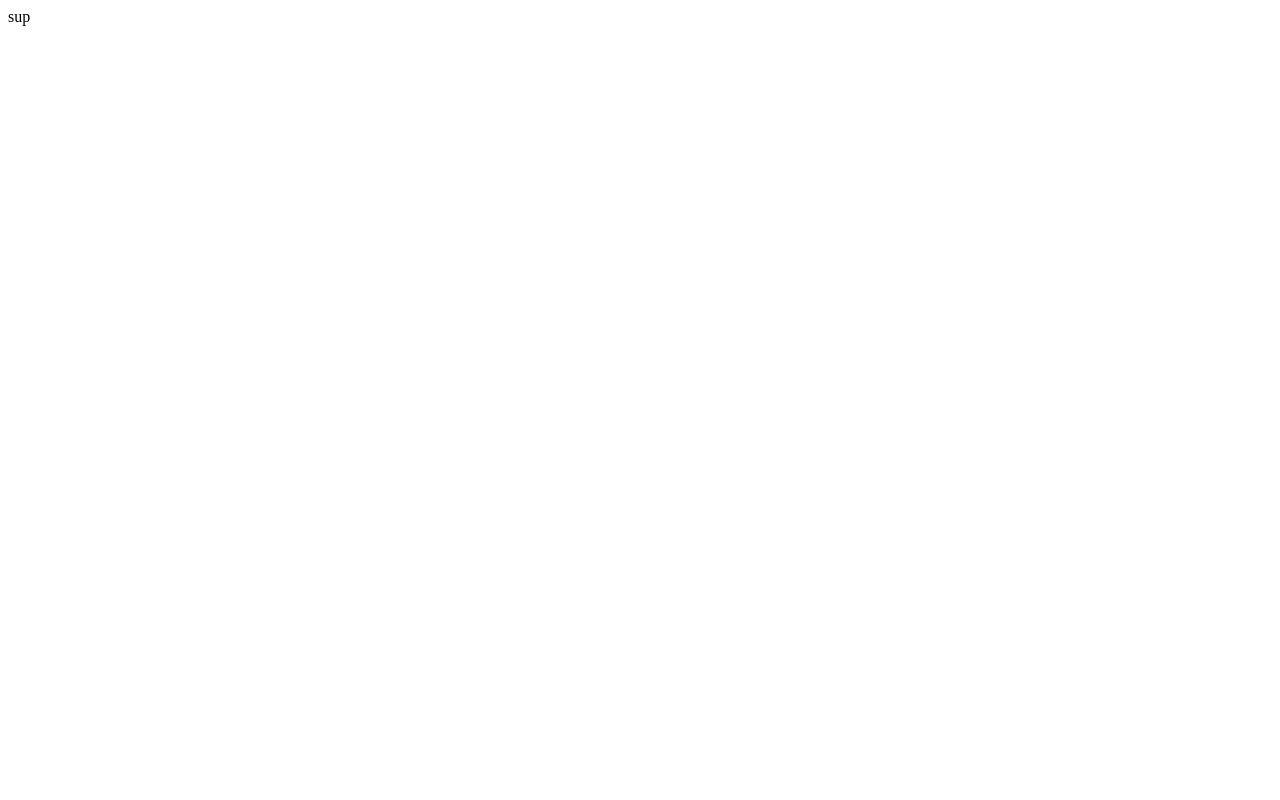
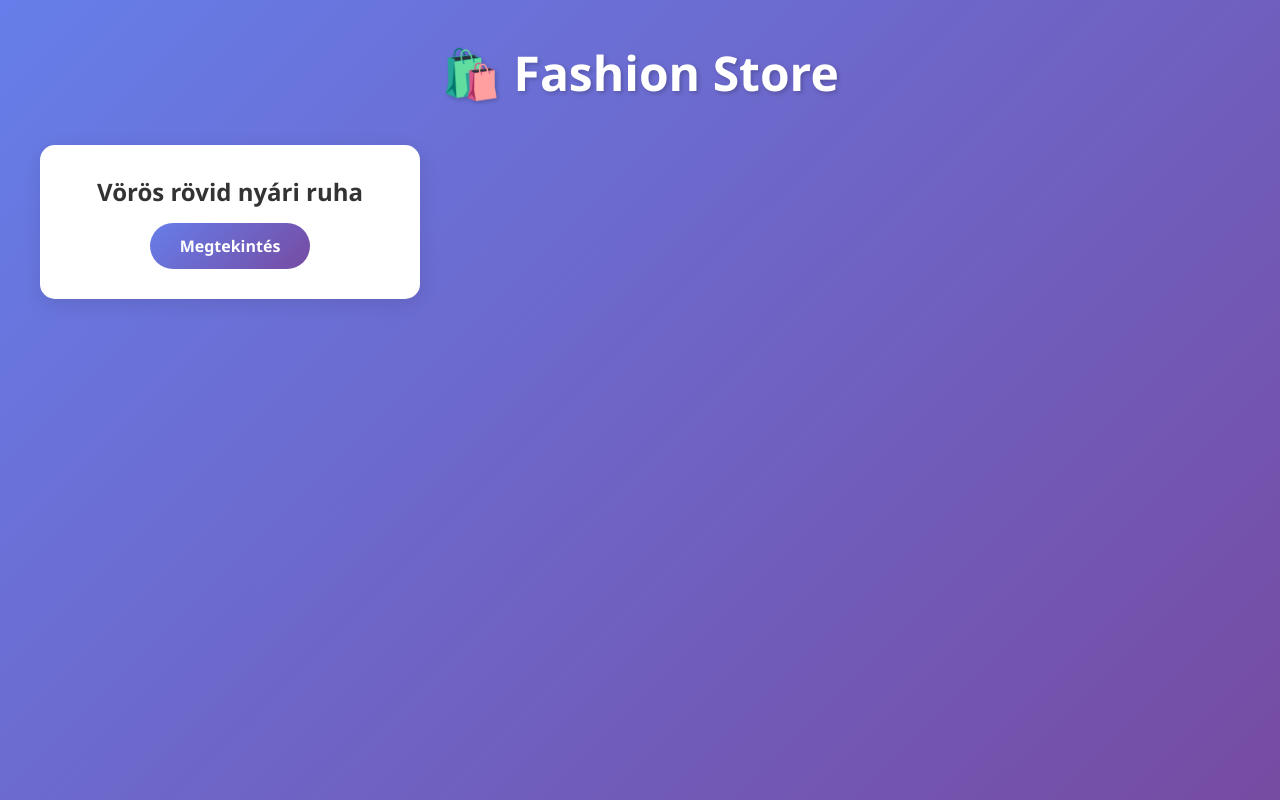
Before and after one commit to ngexi/mil-repo.github.io, a plain HTML site: page index.html in a window 1280 px wide. Drawn offline with Linux system fonts and the light colour scheme.

Commit message:
Update product pages - 2025-11-25 23:23:04

```diff
--- a/index.html
+++ b/index.html
@@ -1 +1,81 @@
-sup
+
+    <!DOCTYPE html>
+    <html lang="hu">
+    <head>
+        <meta charset="UTF-8">
+        <meta name="viewport" content="width=device-width, initial-scale=1.0">
+        <title>Fashion Store - Product Catalog</title>
+        <style>
+            * {
+                margin: 0;
+                padding: 0;
+                box-sizing: border-box;
+            }
+            body {
+                font-family: 'Segoe UI', Tahoma, Geneva, Verdana, sans-serif;
+                background: linear-gradient(135deg, #667eea 0%, #764ba2 100%);
+                padding: 40px 20px;
+                min-height: 100vh;
+            }
+            .container {
+                max-width: 1200px;
+                margin: 0 auto;
+            }
+            h1 {
+                text-align: center;
+                color: white;
+                font-size: 3em;
+                margin-bottom: 40px;
+                text-shadow: 2px 2px 4px rgba(0,0,0,0.2);
+            }
+            .products-grid {
+                display: grid;
+                grid-template-columns: repeat(auto-fill, minmax(300px, 1fr));
+                gap: 30px;
+            }
+            .product-card {
+                background: white;
+                border-radius: 15px;
+                padding: 30px;
+                text-align: center;
+                transition: transform 0.3s, box-shadow 0.3s;
+                box-shadow: 0 5px 20px rgba(0,0,0,0.1);
+            }
+            .product-card:hover {
+                transform: translateY(-5px);
+                box-shadow: 0 10px 30px rgba(0,0,0,0.2);
+            }
+            .product-title {
+                font-size: 1.5em;
+                margin-bottom: 15px;
+                color: #333;
+            }
+            .view-btn {
+                display: inline-block;
+                padding: 12px 30px;
+                background: linear-gradient(135deg, #667eea 0%, #764ba2 100%);
+                color: white;
+                text-decoration: none;
+                border-radius: 25px;
+                font-weight: 600;
+                transition: transform 0.3s;
+            }
+            .view-btn:hover {
+                transform: scale(1.05);
+            }
+        </style>
+    </head>
+    <body>
+        <div class="container">
+            <h1>🛍️ Fashion Store</h1>
+            <div class="products-grid">
+
+                <div class="product-card">
+                    <h2 class="product-title">Vörös rövid nyári ruha</h2>
+                    <a href="download.html" class="view-btn">Megtekintés</a>
+                </div>
+
+            </div>
+        </div>
+    </body>
+    </html>
```
Also changed, not shown: 1 other file.
